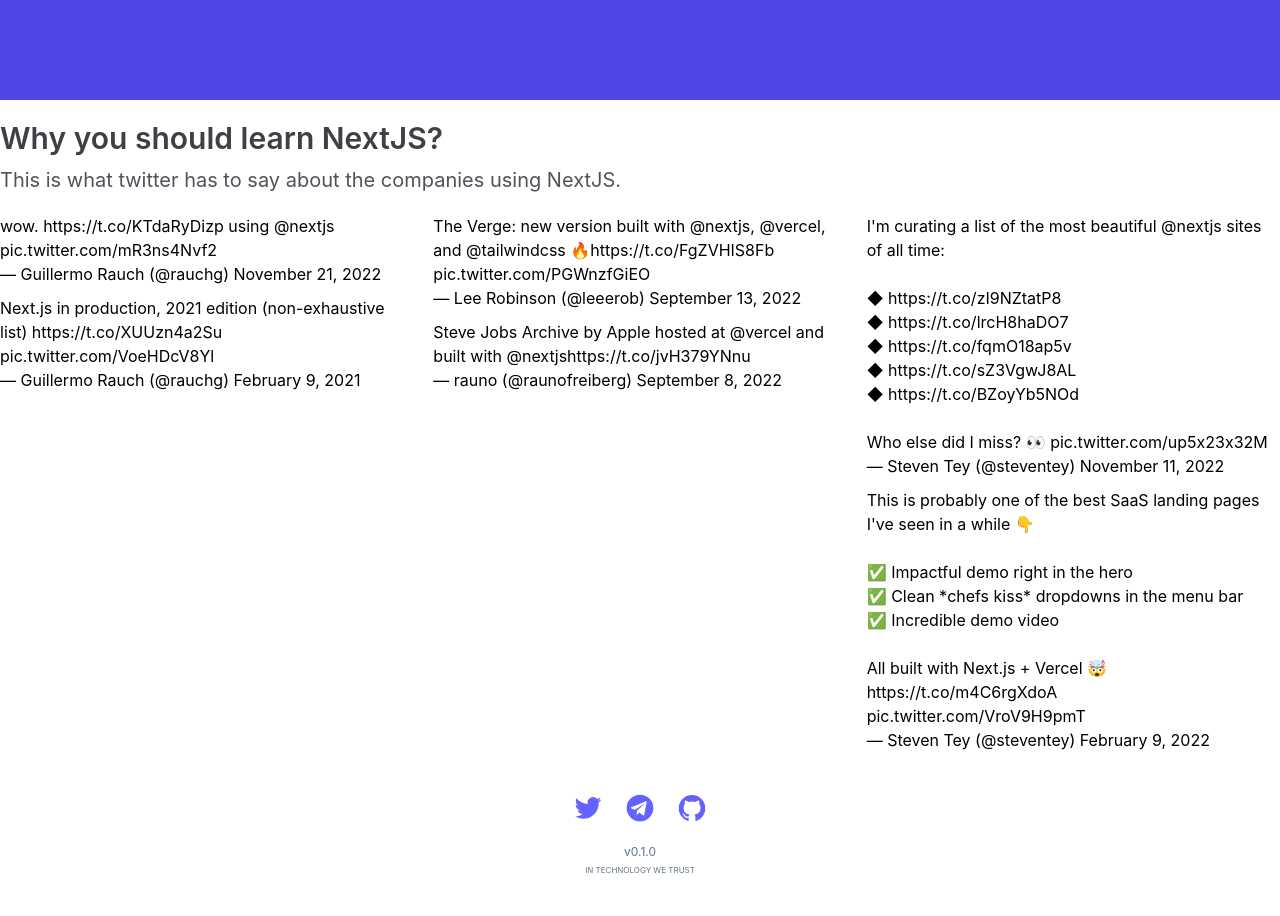
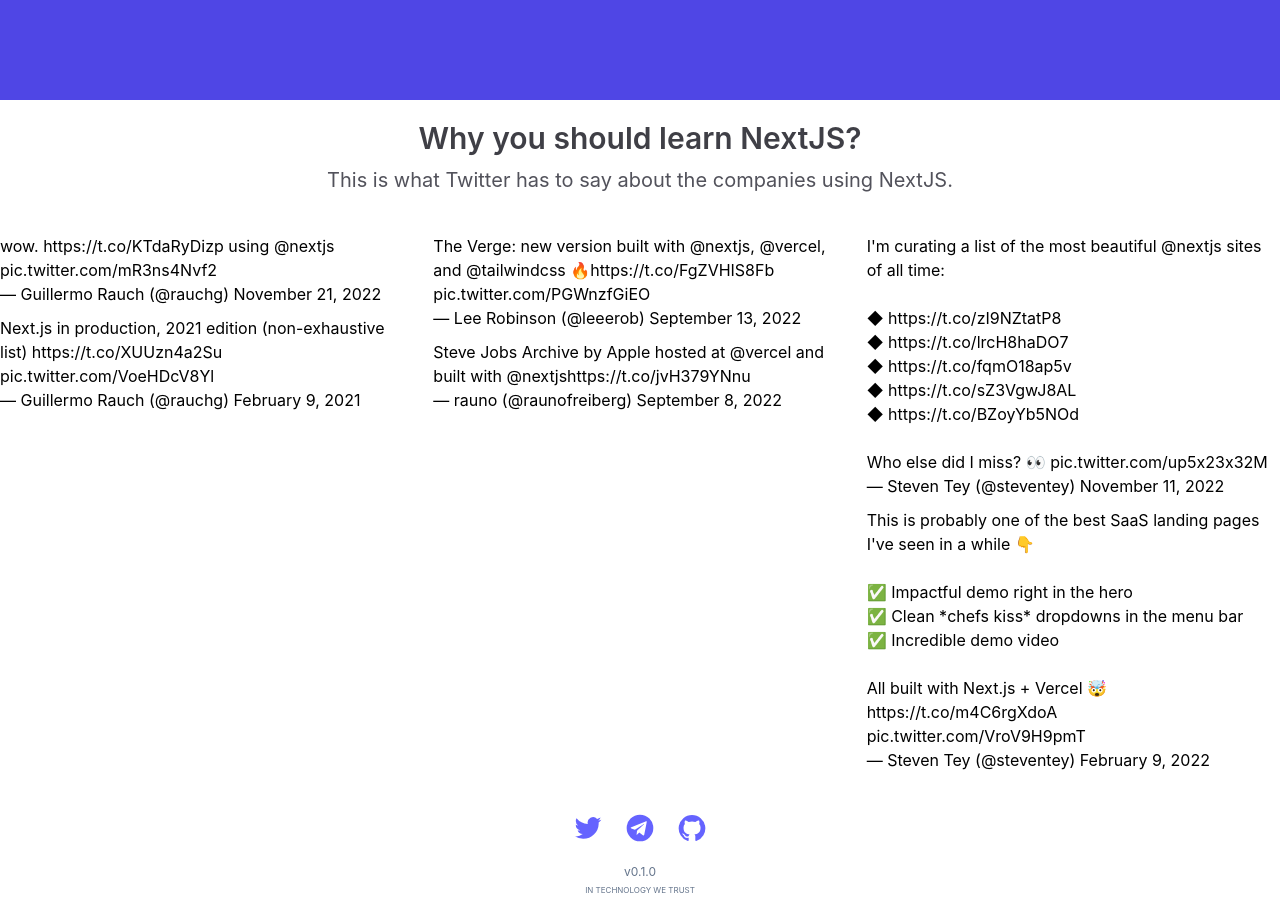
Before and after one commit to codeoholic/howtonextjs.com, a Next.js app: page / in a window 1280 px wide. Shown: the part 700-1616 px from the top of the page. Built offline with nearby package versions, Linux system fonts and the light colour scheme.

Commit message:
feat: text center

```diff
--- a/pages/index.js
+++ b/pages/index.js
@@ -31,9 +31,9 @@
 				</Link>
 			</div>
 			<div className="container mx-auto py-5 px-5 md:px-0">
-				<div className="text-lg md:text-3xl text-zinc-700 font-semibold">Why you should learn NextJS?</div>
-				<div className="text-sm md:text-xl text-zinc-600 mt-2.5">This is what twitter has to say about the companies using NextJS.</div>
-				<div className="flex grid grid-col-1 md:grid-cols-3 gap-5 mt-5">
+				<div className="text-lg md:text-3xl text-zinc-700 font-semibold text-center">Why you should learn NextJS?</div>
+				<div className="text-sm md:text-xl text-zinc-600 mt-2.5 text-center">This is what Twitter has to say about the companies using NextJS.</div>
+				<div className="flex grid grid-col-1 md:grid-cols-3 gap-5 mt-10">
 					<div className="flex gap-2.5 flex-col">
 						<blockquote className="twitter-tweet" data-dnt="true" data-theme="light"><p lang="en" dir="ltr">wow. <a href="https://t.co/KTdaRyDizp">https://t.co/KTdaRyDizp</a> using <a href="https://twitter.com/nextjs?ref_src=twsrc%5Etfw">@nextjs</a> <a href="https://t.co/mR3ns4Nvf2">pic.twitter.com/mR3ns4Nvf2</a></p>&mdash; Guillermo Rauch (@rauchg) <a href="https://twitter.com/rauchg/status/1594779272945627136?ref_src=twsrc%5Etfw">November 21, 2022</a></blockquote>
 						<blockquote className="twitter-tweet" data-dnt="true"><p lang="en" dir="ltr">Next.js in production, 2021 edition (non-exhaustive list) <a href="https://t.co/XUUzn4a2Su">https://t.co/XUUzn4a2Su</a> <a href="https://t.co/VoeHDcV8Yl">pic.twitter.com/VoeHDcV8Yl</a></p>&mdash; Guillermo Rauch (@rauchg) <a href="https://twitter.com/rauchg/status/1359237922076037122?ref_src=twsrc%5Etfw">February 9, 2021</a></blockquote>
```
